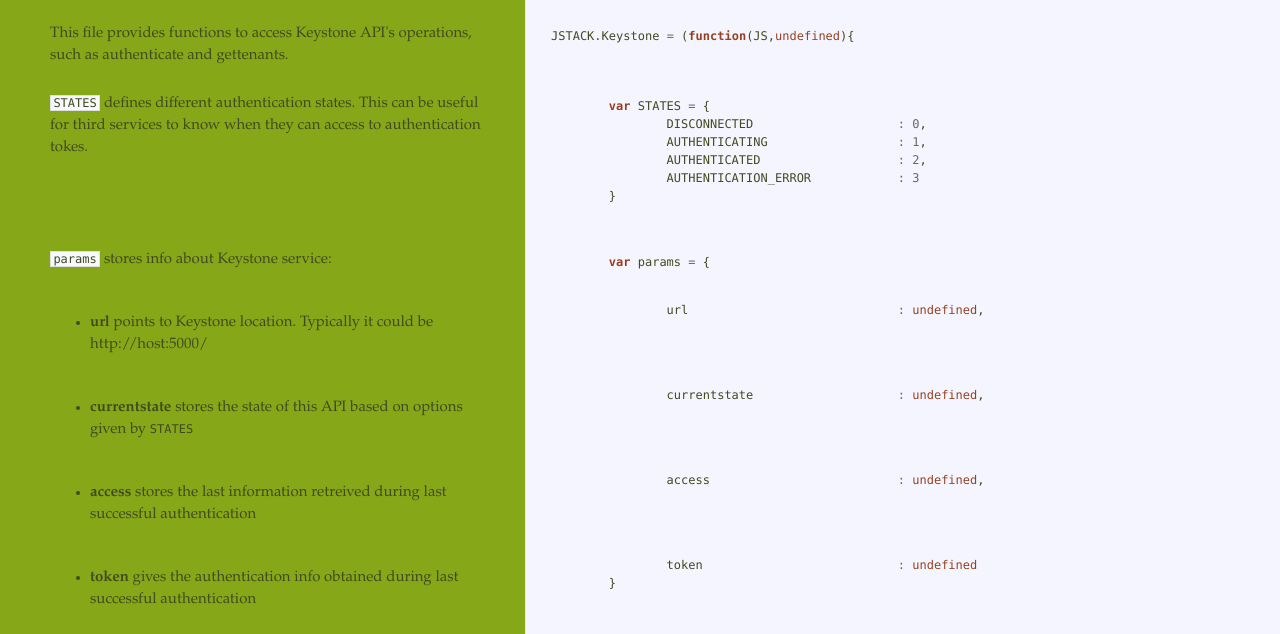
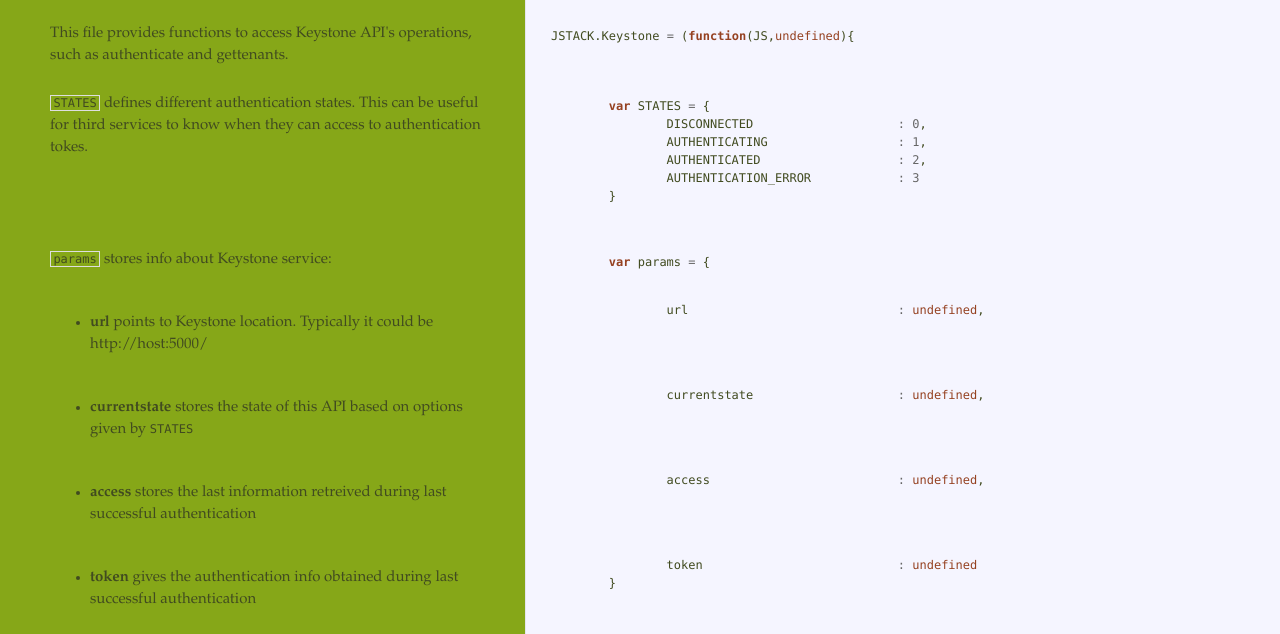
Before and after one commit to ging/jstack, a plain HTML site: page docs/JSTACK.Keystone.html in a window 1280 px wide. Shown: the part 123-757 px from the top of the page. Drawn offline with Linux system fonts and the light colour scheme.

Commit message:
Update docs/docco.css

```diff
--- a/docs/docco.css
+++ b/docs/docco.css
@@ -86,7 +86,7 @@
       padding-left: 15px;
     }
     .docs p tt, .docs p code {
-      background: #f8f8ff;
+      background: #86a718;
       border: 1px solid #dedede;
       font-size: 12px;
       padding: 0 0.2em;
```
